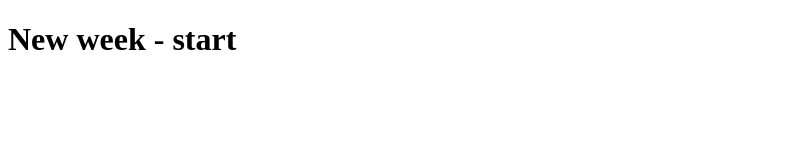
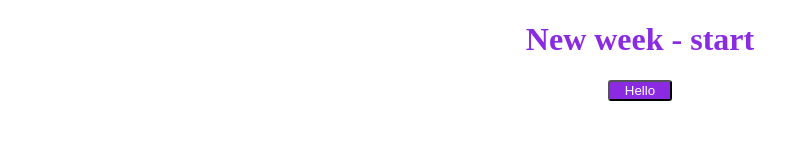
Before and after one commit to Daka-dakar/my-project-app, a plain HTML site: page index.html in a window 1280 px wide. Shown: the whole page, without its empty margins (0-809 px from the left). Drawn offline with Linux system fonts and the light colour scheme.

Commit message:
added button

```diff
--- a/index.html
+++ b/index.html
@@ -8,5 +8,6 @@
   </head>
   <body>
     <h1>New week - start</h1>
+    <button id="hello">Hello</button>
   </body>
 </html>
--- a/style.css
+++ b/style.css
@@ -0,0 +1,13 @@
+h1 {
+  text-align: center;
+  color: blueviolet;
+}
+#hello {
+  background-color: blueviolet;
+  color: white;
+  display: block;
+  margin: 0 auto;
+  border-radius: 3px;
+  padding: 10;
+  width: 5%;
+}
```
